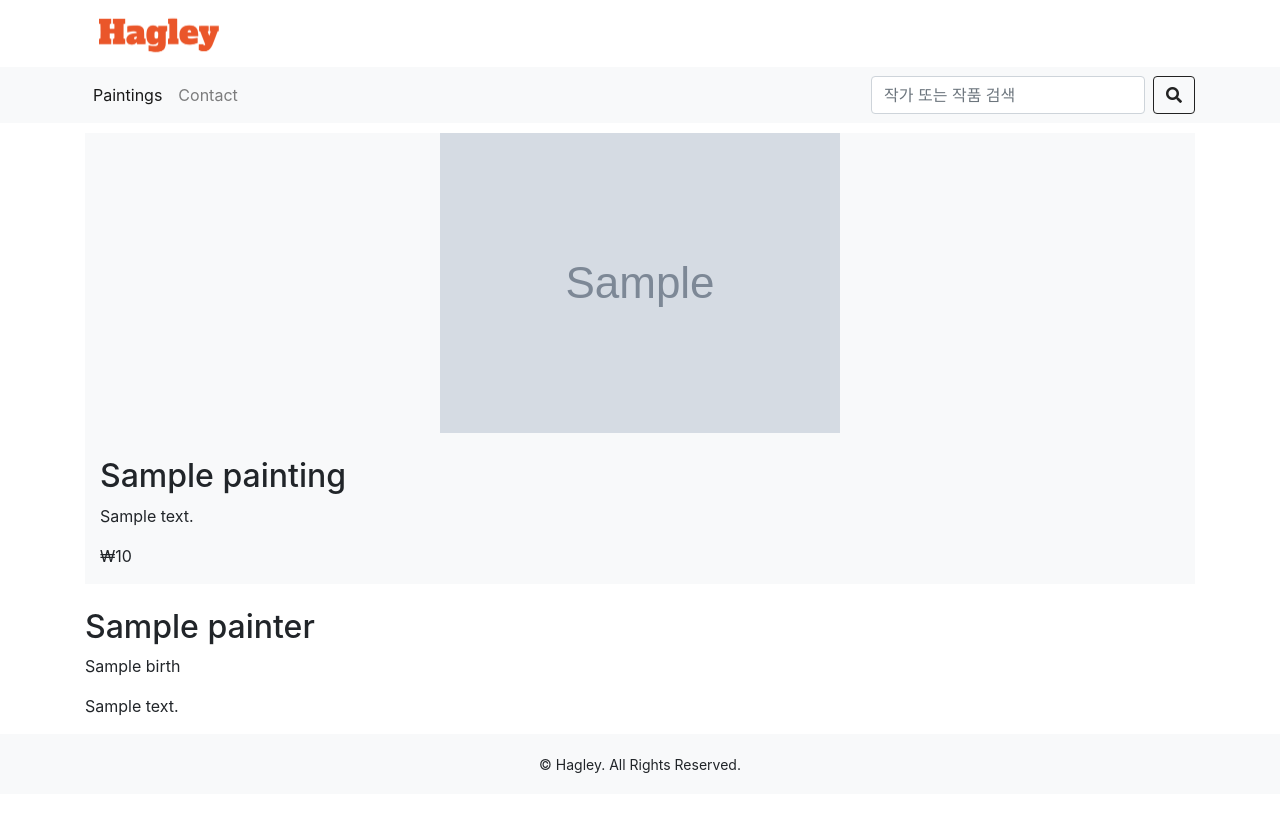
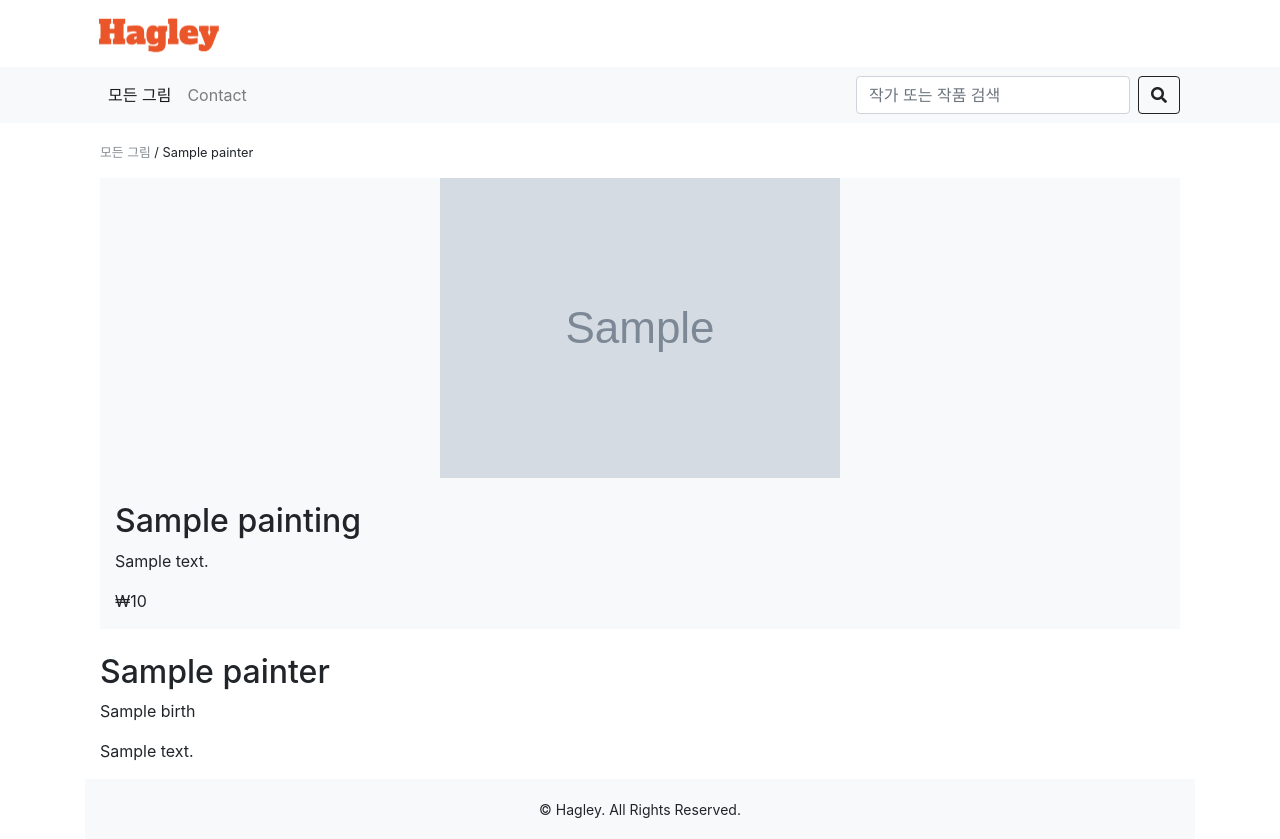
Before and after one commit to SJGeeKo/project_hg, a Django app: template artist/templates/artist/detail.html in a window 1280 px wide. Before the commit the page ends 773 px from the top, so only its background shows below. Run offline with Django 3.2, Linux system fonts and the light colour scheme; the template is opened without the code that fills it: most values are stand-ins (such as "Sample title", 1, 10 or a date in 2020); grey boxes marked "Sample" are stand-in pictures; some libraries are stand-ins or nearby versions.

Commit message:
breadcrumb 추가, 자잘한 간격 변경

```diff
--- a/artist/templates/artist/detail.html
+++ b/artist/templates/artist/detail.html
@@ -1,6 +1,13 @@
 {% extends "base.html" %}
 {% load humanize %}
 {% block content %}
+<div class="container">
+    <div class="row my_breadcrumb">
+        <div class="container">
+            <p><a href="{% url 'shop:allPaintings' %}">모든 그림</a> / {{paintings.0.painter.name}}</p>
+        </div>
+    </div>
+
     <div class="slick-slider js-slick">
         {% for painting in paintings %}
         <div>
@@ -30,4 +37,5 @@
             });
         });
     </script>
+</div>
 {% endblock %}
--- a/config/static/css/custom.css
+++ b/config/static/css/custom.css
@@ -1,6 +1,6 @@
 /**** Navbar ****/
 .navbar {
-    margin-bottom: 10px;
+    margin-bottom: 20px;
 }
 
 .btn-outline-success {
@@ -15,6 +15,10 @@
 
 .btn-outline-success:active {
     background: #222222 !important;
+}
+
+.my_toggler {
+    margin-left: 15px;
 }
 
 /**** Footer ****/
@@ -127,6 +131,7 @@ a.float:hover {
 /**** Paintings Detail ****/
 .detailImg {
     max-width: 100%;
+    max-height: 700px;
 }
 
 .image_container {
--- a/config/templates/navbar.html
+++ b/config/templates/navbar.html
@@ -1,14 +1,15 @@
-<nav class="navbar navbar-expand-lg navbar-light bg-light">
+<nav class="navbar navbar-expand-lg navbar-light bg-light my-navbar">
     <div class="container">
-        <button class="navbar-toggler" type="button" data-toggle="collapse" data-target="#navbarSupportedContent" aria-controls="navbarNav"
-            aria-expanded="false" aria-label="Toggle navigation">
+        <button class="navbar-toggler my_toggler" type="button" data-toggle="collapse" data-target="#navbarSupportedContent"
+            aria-controls="navbarNav" aria-expanded="false" aria-label="Toggle navigation">
             <span class="navbar-toggler-icon"></span>
         </button>
 
+        <div class="container">
             <div class="collapse navbar-collapse" id="navbarSupportedContent">
                 <ul class="navbar-nav mr-auto">
                     <li class="nav-item active">
-                    <a class="nav-link" href="#">Paintings</a>
+                        <a class="nav-link" href="#">모든 그림</a>
                     </li>
                     <li class="nav-item">
                         <a class="nav-link" href="#">Contact</a>
@@ -16,9 +17,11 @@
                 </ul>
                 <form class="form-inline my-2 my-lg-0" action="{% url 'search:searchResult' %}" method="GET">
                     {% csrf_token %}
-                <input class="form-control mr-sm-2" type="search" placeholder="작가 또는 작품 검색" aria-label="Search" name="q">
+                    <input class="form-control mr-sm-2" type="search" placeholder="작가 또는 작품 검색" aria-label="Search"
+                        name="q">
                     <button class="btn btn-outline-success my-2 my-sm-0" type="submit"><i class="fas fa-search"></i></button>
                 </form>
             </div>
         </div>
+    </div>
 </nav>
--- a/search/templates/search/search.html
+++ b/search/templates/search/search.html
@@ -67,9 +67,10 @@
     var nextPageNumbers = getPageNumbers(parseInt('{{paintings.paginator.num_pages}}'))
 
     function getPaintingsPath() {
+        var currentUrl = window.location.href
         var pageIndex = nextPageNumbers[this.loadCount];
         if (pageIndex) {
-            return 'http://127.0.0.1:8000/search/?csrfmiddlewaretoken={{csrfToken}}&q={{query}}&page='+pageIndex;
+            return currentUrl + '?csrfmiddlewaretoken={{csrfToken}}&q={{query}}&page=' + pageIndex;
         }
     }
 
--- a/search/views.py
+++ b/search/views.py
@@ -18,7 +18,7 @@ def searchResult(request):
     '''
     Paginator
     '''
-    paginator = Paginator(paintings_list, 10)
+    paginator = Paginator(paintings_list, 16)
     try:
         page = int(request.GET.get('page','1'))
     except:
--- a/shop/templates/shop/detail.html
+++ b/shop/templates/shop/detail.html
@@ -5,7 +5,9 @@
 {% block content %}
 <div class="container">
     <div class="row my_breadcrumb">
-        <p><a href="{% url 'shop:allPaintings' %}">모든 그림</a> / <a href="#">{{painting.painter}}</a> / {{painting.name}}</p>
+        <div class="container">
+            <p><a href="{% url 'shop:allPaintings' %}">모든 그림</a> / <a href="{% url 'artist:artistDetailView' painting.painter.slug %}">{{painting.painter}}</a> / {{painting.name}}</p>
+        </div>
     </div>
     <div class="row">
         {% if painting %}
--- a/shop/templates/shop/paintings.html
+++ b/shop/templates/shop/paintings.html
@@ -64,9 +64,10 @@
     var nextPageNumbers = getPageNumbers(parseInt('{{paintings.paginator.num_pages}}'))
 
     function getPaintingsPath() {
+        var currentUrl = window.location.href
         var pageIndex = nextPageNumbers[this.loadCount];
         if (pageIndex) {
-            return 'http://127.0.0.1:8000/shop/?page=' + pageIndex;
+            return currentUrl + '?page=' + pageIndex;
         }
     }
 
```
Lines whose indentation alone changed are shown as unchanged.
